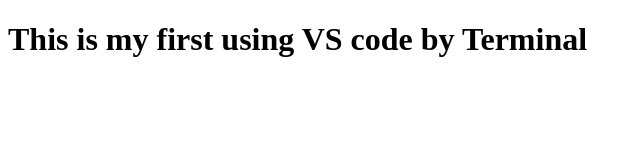
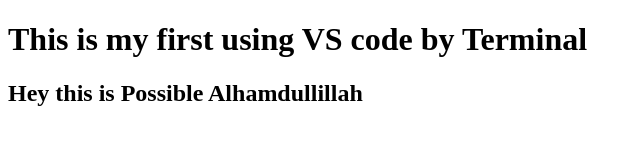
Before and after one commit to hasibulalamrahi/Git-Practice, a plain HTML site: page index.html in a window 1280 px wide. Shown: the whole page, without its empty margins (0-641 px from the left). Drawn offline with Linux system fonts and the light colour scheme.

Commit message:
Added a new method called a tag to index.html

```diff
--- a/index.html
+++ b/index.html
@@ -9,5 +9,6 @@
 <body>
 
     <h1>This is my first using VS code by Terminal</h1>
+    <h2> Hey this is Possible Alhamdullillah</h2>
 </body>
 </html>
```
